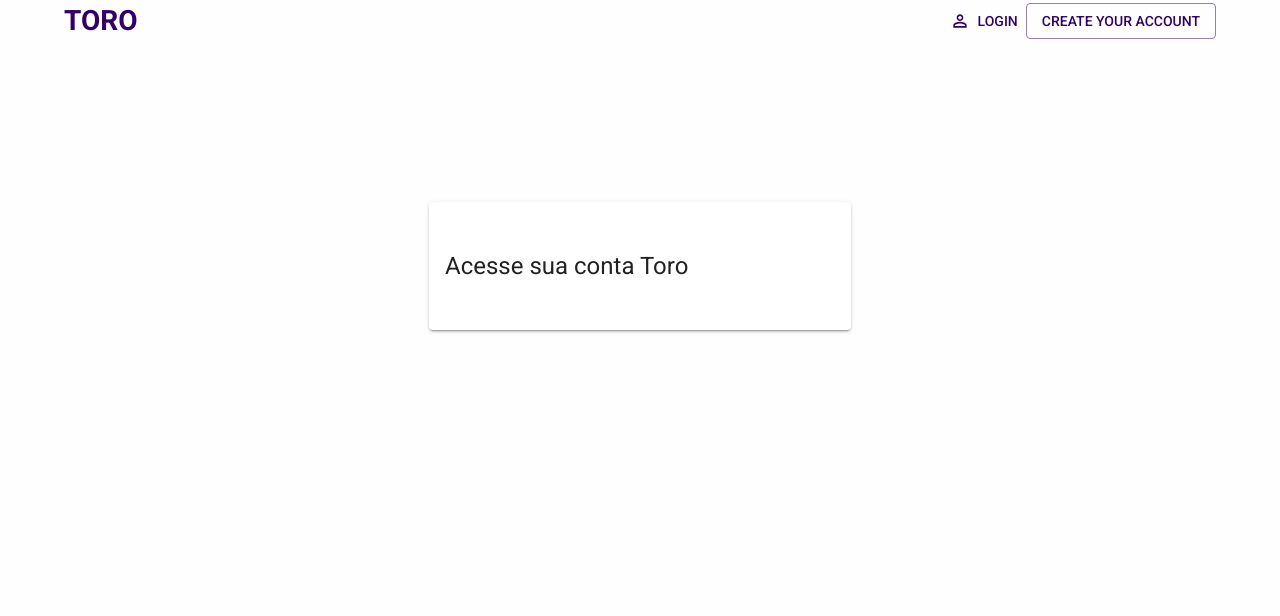
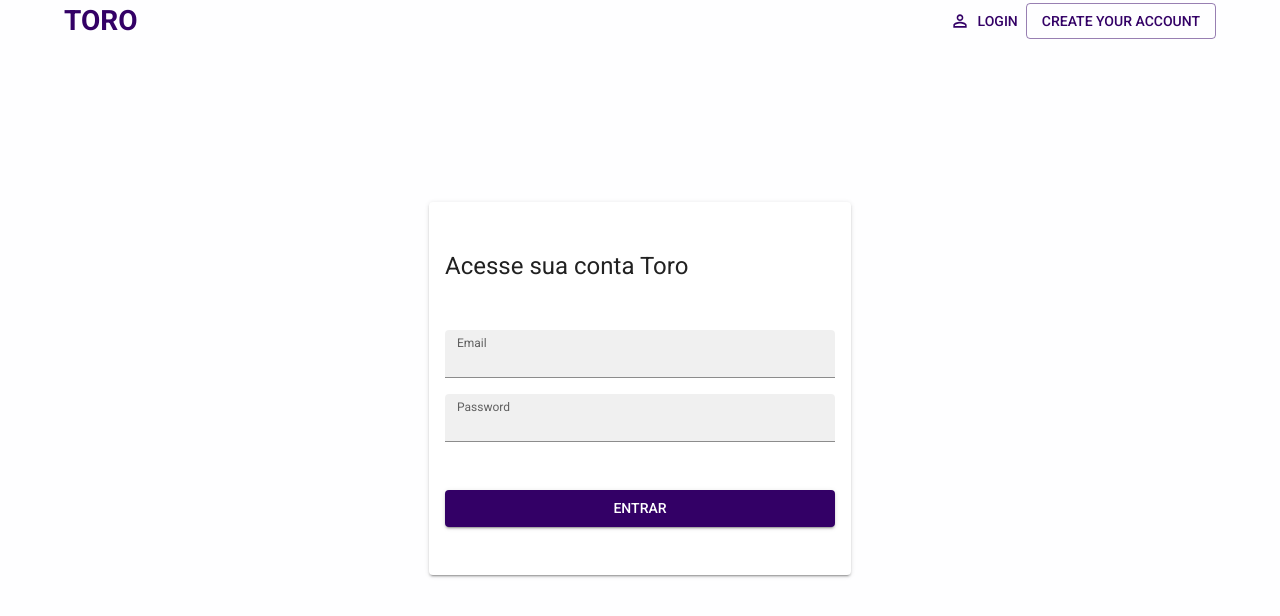
Before and after one commit to andretgregorio/toro-test, a Next.js app in the folder frontend/: page /login in a window 1280 px wide. Shown: the top 616 px of the page. Built offline with nearby package versions, Linux system fonts and the light colour scheme.

Commit message:
:sparkles: Layout the login  form

```diff
--- /dev/null
+++ b/frontend/src/auth/views/login/LoginForm.tsx
@@ -0,0 +1,48 @@
+import { Box, Button, TextField } from '@mui/material';
+
+export default function LoginForm() {
+  return (
+    <Box
+      component="form"
+      width="100%"
+      display="flex"
+      flexDirection="column"
+      mt={4}
+    >
+      <Box mt={2} width="100%">
+        <TextField
+          id="email"
+          name="email"
+          label="Email"
+          variant="filled"
+          size="small"
+          fullWidth
+          InputLabelProps={{
+            shrink: true,
+          }}
+        />
+      </Box>
+
+      <Box mt={2} width="100%">
+        <TextField
+          id="password"
+          name="password"
+          label="Password"
+          type="password"
+          variant="filled"
+          size="small"
+          fullWidth
+          InputLabelProps={{
+            shrink: true,
+          }}
+        />
+      </Box>
+
+      <Box mt={6} width="100%">
+        <Button type="submit" variant="contained" fullWidth>
+          Entrar
+        </Button>
+      </Box>
+    </Box>
+  );
+}
--- a/frontend/src/pages/login.tsx
+++ b/frontend/src/pages/login.tsx
@@ -2,6 +2,7 @@
 import Layout from '@/shared/layout';
 import Head from 'next/head';
 import LoginBox from '@/auth/views/login/LoginBox';
+import LoginForm from '@/auth/views/login/LoginForm';
 
 export default function LoginPage() {
   return (
@@ -15,6 +16,7 @@
             <Box maxWidth={422} width="100%" mx="auto" mt={20}>
               <LoginBox>
                 <Typography variant="h5">Acesse sua conta Toro</Typography>
+                <LoginForm />
               </LoginBox>
             </Box>
           </Box>
```
